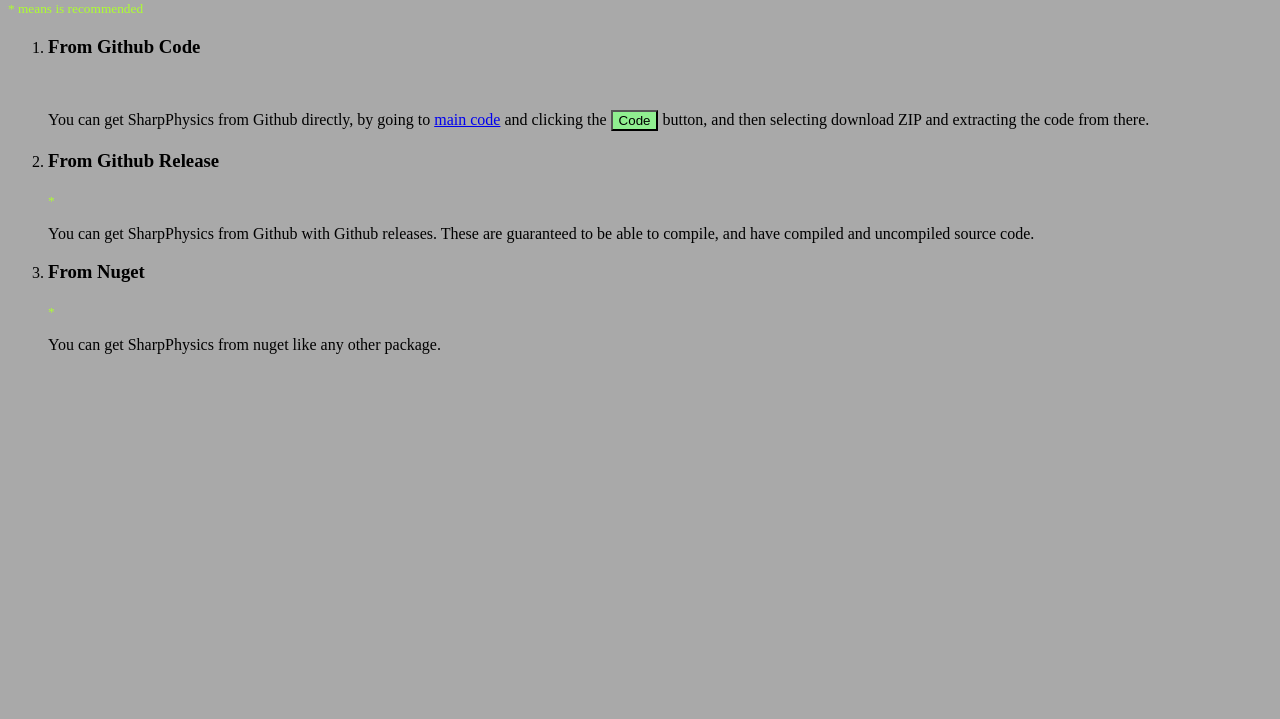
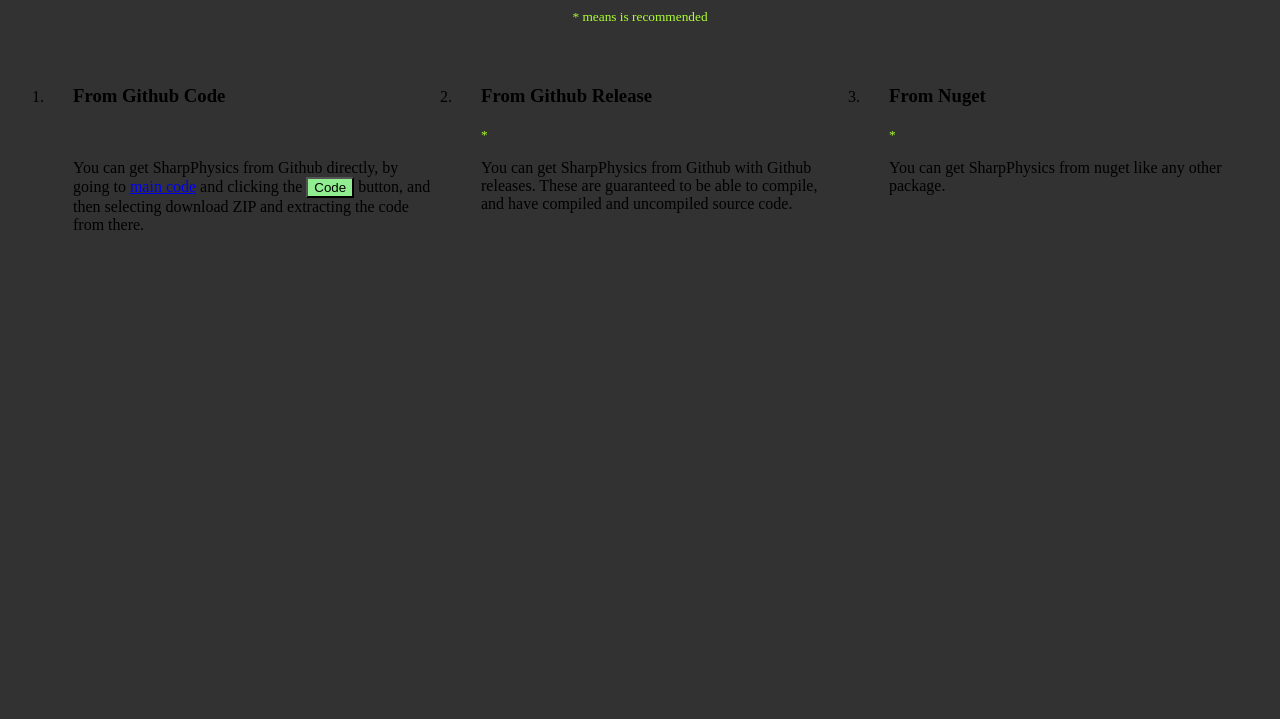
Before and after one commit to TheVave/Sharp, a plain HTML site: page Website/how-to-get/index.html in a window 1280 px wide. Shown: the part 81-800 px from the top of the page. Drawn offline with Linux system fonts and the light colour scheme.

Commit message:
Started development on the website

```diff
--- /dev/null
+++ b/Website/first-app/hello-window/styles.css
@@ -0,0 +1,38 @@
+.NoVisLink {
+    text-decoration: none;
+    color: inherit;
+}
+
+body {
+    background-color: #323232;
+    padding: 30px;
+}
+
+.center {
+    display: flex;
+    justify-content: center;
+    align-items: center;
+    text-align: center;
+}
+
+.container {
+    border-color: #000000;
+    border: 15px;
+}
+
+.RoundCorners {
+    border-radius: 15px;
+}
+
+.BlackButton {
+    background-color: black;
+    color: lightgray;
+}
+
+a {
+    color: white;
+}
+
+p {
+    color: #aaa;
+}
--- /dev/null
+++ b/Website/first-app/styles.css
@@ -0,0 +1,30 @@
+#notice {
+    color: red;
+}
+
+#alertIcon {
+    width: 50px;
+    height: 50px;
+}
+
+.NoVisLink {
+    text-decoration: none;
+    color: inherit;
+}
+
+body {
+    background-color: #323232;
+    padding: 30px;
+}
+
+.center {
+    display: flex;
+    justify-content: center;
+    align-items: center;
+    text-align: center;
+}
+
+.container {
+    border-color: #000000;
+    border: 15px;
+}
--- a/Website/how-to-get/index.html
+++ b/Website/how-to-get/index.html
@@ -4,14 +4,15 @@
 <head>
     <meta charset="UTF-8">
     <meta name="viewport" content="width=device-width, initial-scale=1.0">
+    <link rel="stylesheet" type="text/css" href="styles.css"/>
     <title>SharpPhysics how to get</title>
 </head>
 
-<body style="background-color: darkgrey;">
-    <div style="align-items: center; align-self: center; width: 100%; height: 100%;">
+<body class="center">
+    <div style="align-items: center; align-self: center; width: max-content; height: 100%;">
         <h1>How to get SharpPhysics</h1>
-        <small style="color: greenyellow;">* means is recommended</small>
-        <ol>
+        <small class="recommendedStyle">* means is recommended</small>
+        <ol class="overrideCenter">
             <li>
                 <h3>From Github Code</h3>
                 <br>
@@ -22,9 +23,10 @@
                     and then selecting download ZIP and extracting the code from there.
                 </p>
             </li>
+            <br>
             <li>
                 <h3>From Github Release</h3>
-                <small style="color: greenyellow;">*</small>
+                <small class="recommendedStyle">*</small>
 
                 <p>
                     You can get SharpPhysics from Github
@@ -33,9 +35,10 @@
                     and have compiled and uncompiled source code.
                 </p>
             </li>
+            <br>
             <li>
                 <h3>From Nuget</h3>
-                <small style="color: greenyellow;">*</small>
+                <small class="recommendedStyle">*</small>
 
                 <p>
                     You can get SharpPhysics from nuget like any other package.
--- /dev/null
+++ b/Website/how-to-get/styles.css
@@ -0,0 +1,27 @@
+body {
+    background-color: #323232;
+}
+
+.center {
+    display: flex;
+    justify-content: center;
+    align-items: center;
+    text-align: center;
+}
+
+.overrideCenter {
+    display: flex;
+    justify-content: left;
+    text-align: left;
+}
+
+.recommendedStyle {
+    color: greenyellow;
+}
+
+li {
+    border-color: #323232;
+    border: 25px;
+    padding: 25px;
+    width: 33.33%;
+}
--- /dev/null
+++ b/Website/styles.css
@@ -0,0 +1,24 @@
+.NoVisLink {
+    text-decoration: none;
+    color: inherit;
+}
+
+.RoundCorners {
+    border-radius: 15px;
+}
+
+.BlackButton {
+    background-color: black;
+    color: lightgray;
+}
+
+body {
+    background-color: #323232;
+}
+
+.center {
+    display: flex;
+    justify-content: center;
+    align-items: center;
+    text-align: center;
+}
```
Also changed, not shown: Website/first-app/hello-window/index.html (added, +34 -0 lines), Website/first-app/index.html (added, +40 -0 lines), Website/index.html (+11 -2 lines), Website/first-app/alert.svg (added), Website/logo.svg (added).
